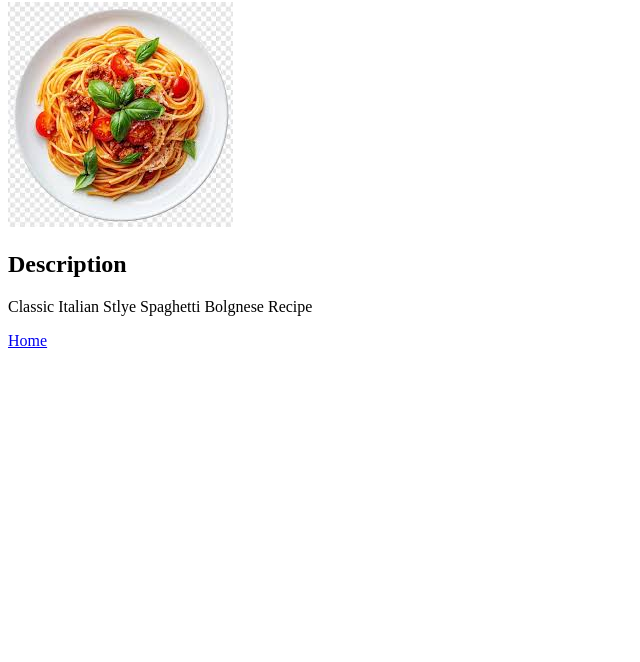
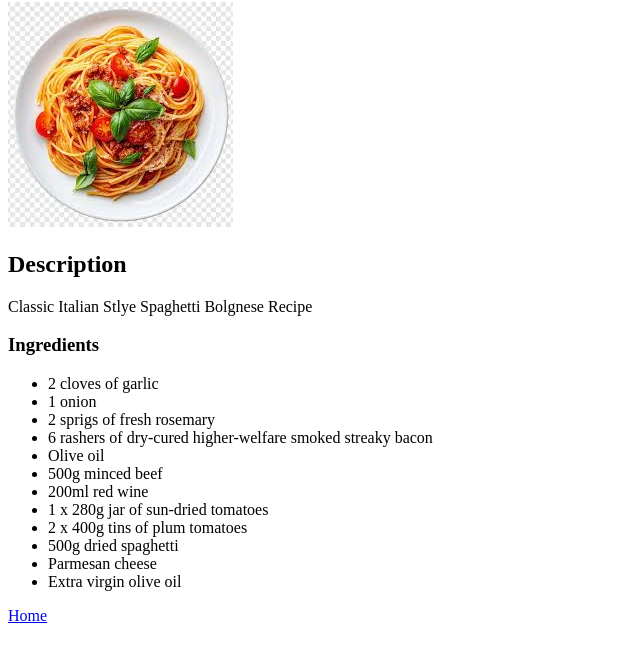
Before and after one commit to 07KingKaiju07/odin_recipes, a plain HTML site: page recipes/spaghetti_bolognese.html in a window 1280 px wide. Shown: the part 78-740 px from the top of the page, without its empty margins (0-640 px from the left). Drawn offline with Linux system fonts and the light colour scheme.

Commit message:
Add ingredients list to spaghetti_bolognese.html

```diff
--- a/recipes/spaghetti_bolognese.html
+++ b/recipes/spaghetti_bolognese.html
@@ -10,6 +10,21 @@
         <img src="../img/spaghetti.jpeg">
         <h2>Description</h2>
         <p>Classic Italian Stlye Spaghetti Bolgnese Recipe</p>
+        <h3>Ingredients</h3>
+        <ul>
+            <li>2 cloves of garlic</li>
+            <li>1 onion</li>
+            <li>2 sprigs of fresh rosemary</li>
+            <li>6 rashers of dry-cured higher-welfare smoked streaky bacon</li>
+            <li>Olive oil</li>
+            <li>500g minced beef</li>
+            <li>200ml red wine</li>
+            <li>1 x 280g jar of sun-dried tomatoes</li>
+            <li>2 x 400g tins of plum tomatoes</li>
+            <li>500g dried spaghetti</li>
+            <li>Parmesan cheese</li>
+            <li>Extra virgin olive oil</li>
+        </ul>
         <a href="../index.html">Home</a>
 </body>
 </html>
```
